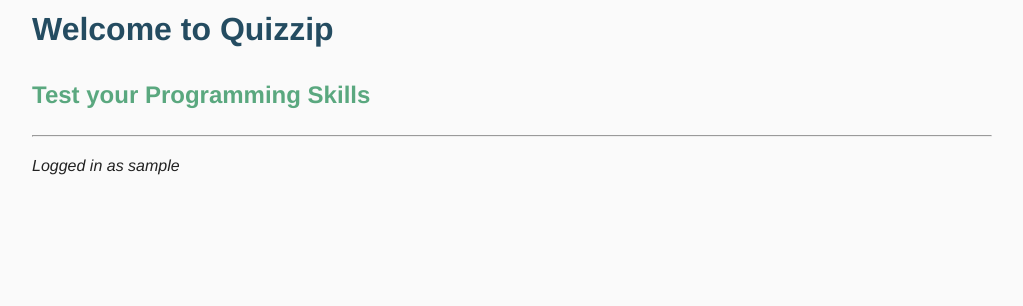
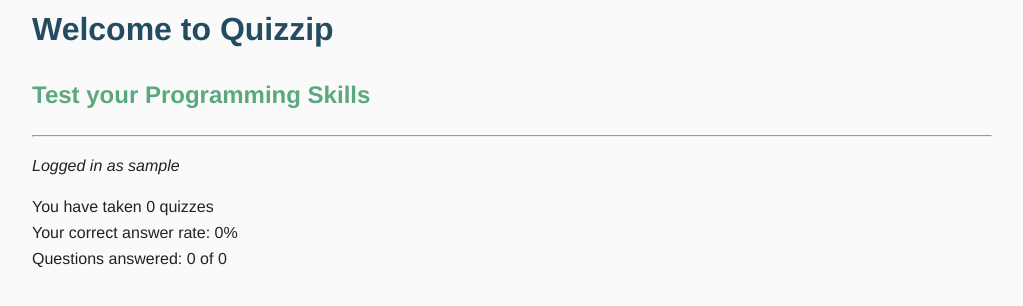
Before and after one commit to ZipCodeCore/Quizzip, a Flask app: page / in a window 1280 px wide. Shown: the part 140-446 px from the top of the page, without its empty margins (128-1151 px from the left). Run offline with Flask 3, Linux system fonts and the light colour scheme; the visitor is signed in with stand-in values (Sample User, id 1); data that the repository does not hold is empty.

Commit message:
adds stats for the current user

```diff
--- a/models.py
+++ b/models.py
@@ -9,6 +9,23 @@ class User(db.Model, UserMixin):
     username = db.Column(db.String(150), nullable=False, unique=True)
     password = db.Column(db.String(150), nullable=False)
     is_admin = db.Column(db.Boolean, default=False)
+
+    def get_quiz_count(self):
+        return QuizAttempt.query.filter_by(user_id=self.id).count()
+
+    def get_correct_percentage(self):
+        total_responses = Response.query.filter_by(user_id=self.id).count()
+        if total_responses == 0:
+            return 0
+        correct_responses = Response.query.filter_by(user_id=self.id, correct=True).count()
+        return round((correct_responses / total_responses) * 100, 1)
+
+    def get_total_answered(self):
+        return Response.query.filter_by(user_id=self.id).count()
+
+    @staticmethod
+    def get_total_questions():
+        return Question.query.count()
 
 class Question(db.Model):
     id = db.Column(db.Integer, primary_key=True)
--- a/routes.py
+++ b/routes.py
@@ -19,7 +19,20 @@ def load_user(user_id):
 
 @app_bp.route('/')
 def home():
-    return render_template("home.html")
+    stats = {
+        'quiz_count': 0,
+        'correct_percentage': 0,
+        'total_answered': 0,
+        'total_questions': User.get_total_questions()
+    }
+
+    if current_user.is_authenticated:
+        stats.update({
+            'quiz_count': current_user.get_quiz_count(),
+            'correct_percentage': current_user.get_correct_percentage(),
+            'total_answered': current_user.get_total_answered()
+        })
+    return render_template("home.html", **stats)
 
 @app_bp.route('/register', methods=['GET', 'POST'])
 def register():
--- a/templates/home.html
+++ b/templates/home.html
@@ -8,6 +8,9 @@
     <hr/>
     {% if current_user.is_authenticated %}
         <p><em>Logged in as {{ current_user.username }}</em></p>
+        <p>You have taken {{ quiz_count }} quizzes</br>
+        Your correct answer rate: {{ correct_percentage }}%</br>
+        Questions answered: {{ total_answered }} of {{ total_questions }}</p>
     {% else %}
         <a href="/login">Login</a>
     {% endif %}
```
